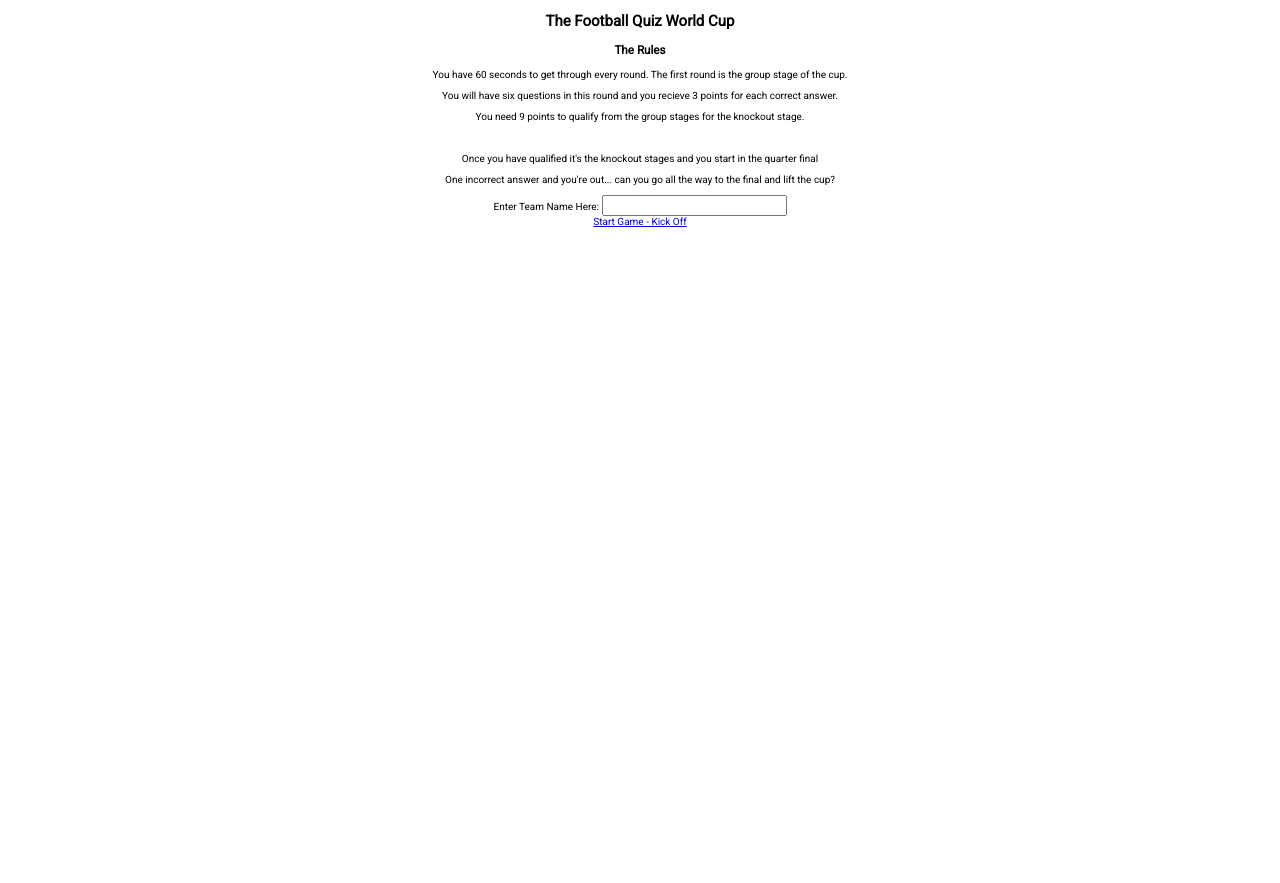
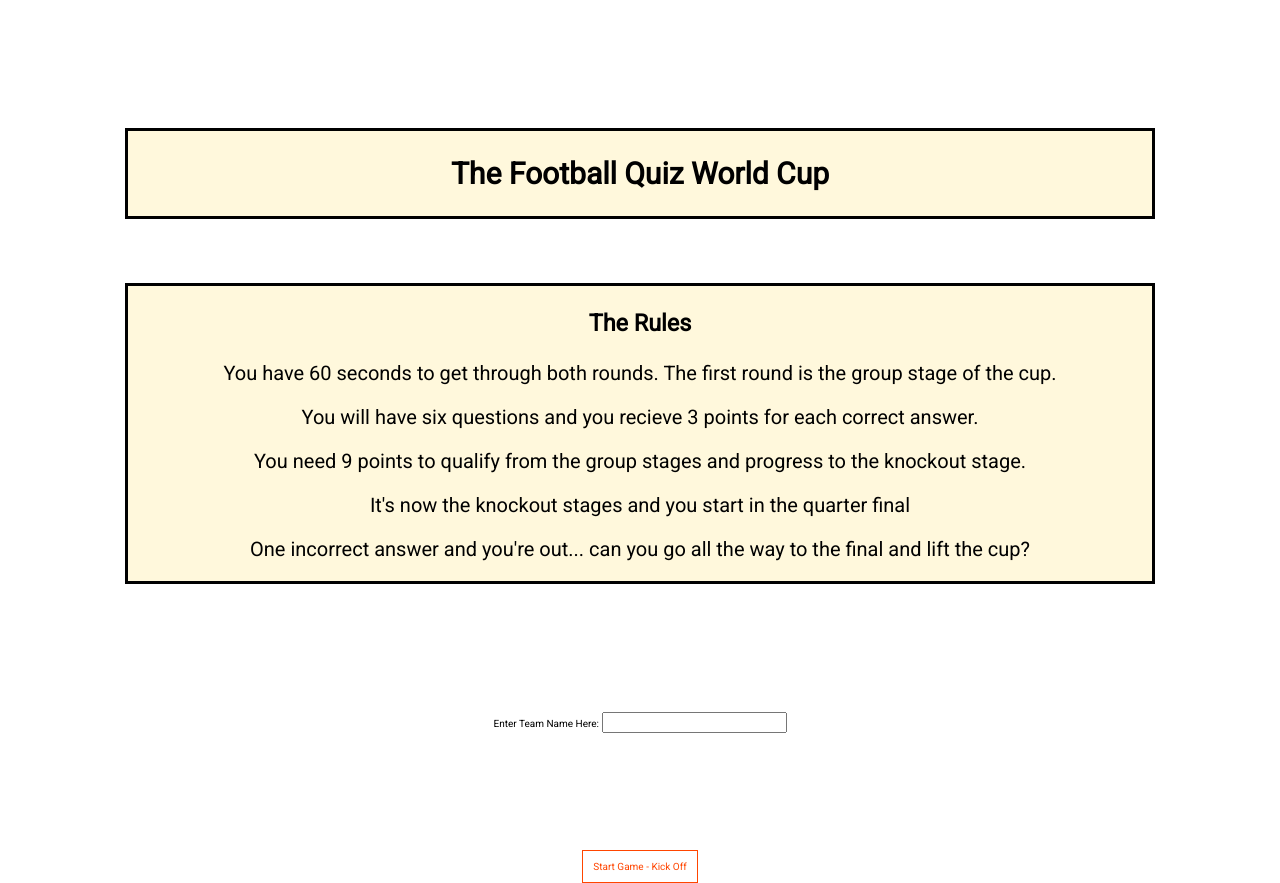
Before and after one commit to edwardgurney/football-quiz, a plain HTML site: page index.html in a window 1280 px wide. Before the commit the page ends 800 px from the top, so only its background shows below. Drawn offline with Linux system fonts and the light colour scheme.

```diff
--- a/assets/css/style.css
+++ b/assets/css/style.css
@@ -9,6 +9,54 @@ body {
     text-align: center;
 
 }
+
+.title {
+    width: 80%;
+    display: flex;
+    font-size: 2rem;
+    justify-content: center;
+    align-items: center;
+    padding: 0;
+    margin: 0 auto;
+    margin-top: 10%;
+    border: solid;
+    background-color: cornsilk;
+}
+
+.instruction-text-box {
+    width: 80%;
+    font-size: 2rem;
+    justify-content: center;
+    align-items: center;
+    padding: 0;
+    margin: 0 auto;
+    margin-top: 5%;
+    border: solid;
+    background-color: cornsilk;
+}
+
+#enter-team-name {
+    margin-top: 10%;
+
+}
+
+#start-game {
+    margin-top: 10%;
+}
+
+/*Button on the homepage*/
+.button {
+    text-decoration: none;
+    width: 20rem;
+    padding: 1rem;
+    text-align: center;
+    color: orangered;
+    border: 0.1rem solid;
+
+
+}
+
+/* This is the quiz/game page*/
 
 #question {
     width: 80%;
@@ -49,23 +97,25 @@ body {
     margin: 10;
 }
 
-/*#timer {
+#timer {
     display: flex;
-    width: 180vw;
-    height: 0vh;
+    width: 10vw;
+    height: 10vh;
+    justify-content: center;
+    align-items: center;
     padding: 0;
     margin: 0;
 }
 
 #qualifying {
     display: flex;
-    width: 180vw;
-    height: 5vh;
+    width: 10vw;
+    height: 10vh;
     justify-content: center;
     align-items: center;
     padding: 0;
     margin: 0;
-}/*
+}
 
 /*Buttons*/
 
--- a/index.html
+++ b/index.html
@@ -17,11 +17,10 @@
 
             <div id="the-rules" class="instruction-text-box">
                 <h3>The Rules</h3>
-                <p>You have 60 seconds to get through every round. The first round is the group stage of the cup.</p>
-                <p>You will have six questions in this round and you recieve 3 points for each correct answer.</p>
-                <p>You need 9 points to qualify from the group stages for the knockout stage.</p>
-                <br>
-                <p>Once you have qualified it's the knockout stages and you start in the quarter final</p>
+                <p>You have 60 seconds to get through both rounds. The first round is the group stage of the cup.</p>
+                <p>You will have six questions and you recieve 3 points for each correct answer.</p>
+                <p>You need 9 points to qualify from the group stages and progress to the knockout stage.</p>
+                <p>It's now the knockout stages and you start in the quarter final</p>
                 <p>One incorrect answer and you're out... can you go all the way to the final and lift the cup?</p>
              </div>
 
@@ -31,7 +30,7 @@
              </div>
 
              <div id="start-game">
-                 <a href="quiz.html">Start Game - Kick Off</a>
+                 <a class="button" href="quiz.html">Start Game - Kick Off</a>
             </div>
 
         </section>
```
Also changed, not shown: quiz.html (+3 -9 lines).
